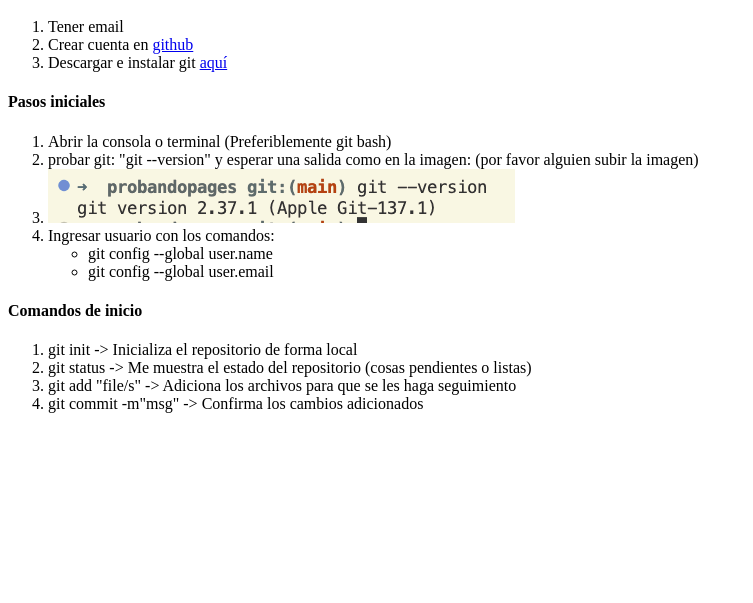
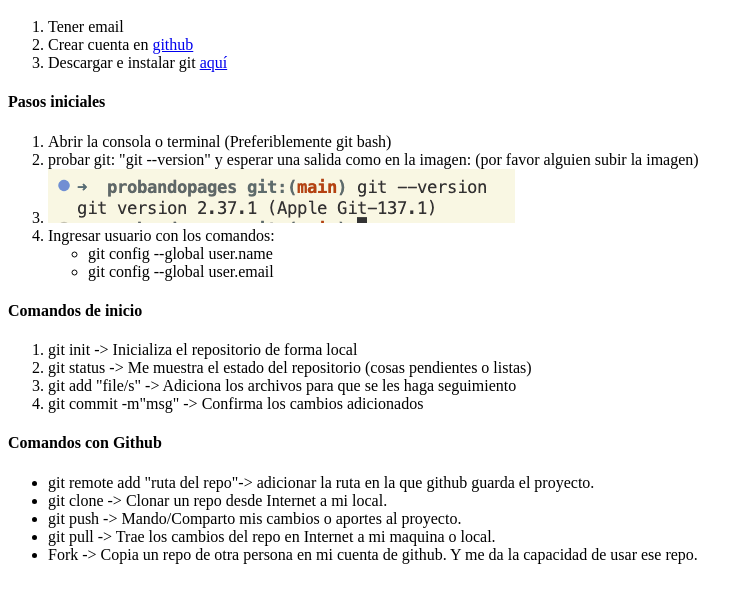
Before and after one commit to sigmotoa/probandopages, a plain HTML site: page index.html in a window 1280 px wide. Shown: the part 101-704 px from the top of the page, without its empty margins (0-753 px from the left). Drawn offline with Linux system fonts and the light colour scheme.

Commit message:
comandos y ayudas de github adicionadas

```diff
--- a/index.html
+++ b/index.html
@@ -23,7 +23,7 @@
             <ol>
                 <li>Abrir la consola o terminal (Preferiblemente git bash)</li>
                 <li>probar git: "git --version" y esperar una salida como en la imagen: (por favor alguien subir la imagen)</li>
-                <li><img src="/img/confirmagit.png"></li>
+                <li><img src="/../../../img/confirmagit.png"></li>
                 <li>Ingresar usuario con los comandos:</li>
                 <ul>
                     <li>git config --global user.name</li>
@@ -42,6 +42,20 @@
                 <li>git commit -m"msg" -> Confirma los cambios adicionados</li>
             </ol>
         </article>
+
+        <article>
+<h4>Comandos con Github</h4>
+
+<ul>
+
+    <li>git remote add "ruta del repo"-> adicionar la ruta en la que github guarda el proyecto.</li>
+    <li>git clone -> Clonar un repo desde Internet a mi local.</li>
+    <li>git push -> Mando/Comparto mis cambios o aportes al proyecto. </li>
+    <li>git pull -> Trae los cambios del repo en Internet a mi maquina o local.</li>
+    <li>Fork -> Copia un repo de otra persona en mi cuenta de github. Y me da la capacidad de usar ese repo.</li>
+</ul>
+
+        </article>
     </section>
 </body>
 </html>
```
